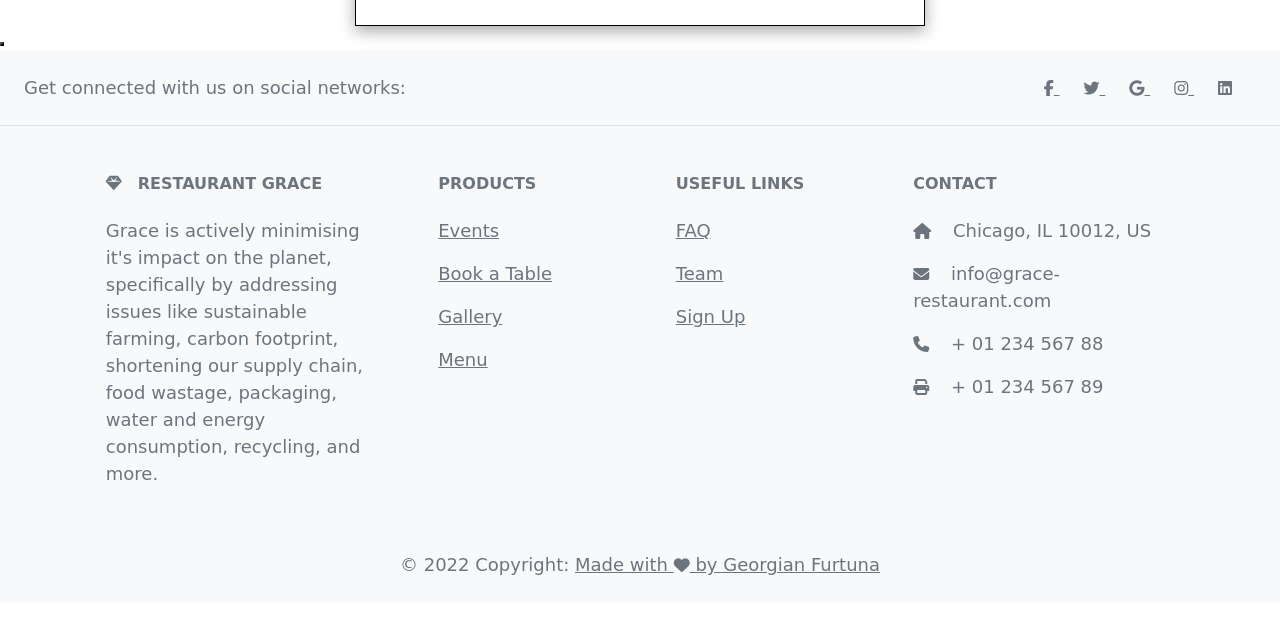
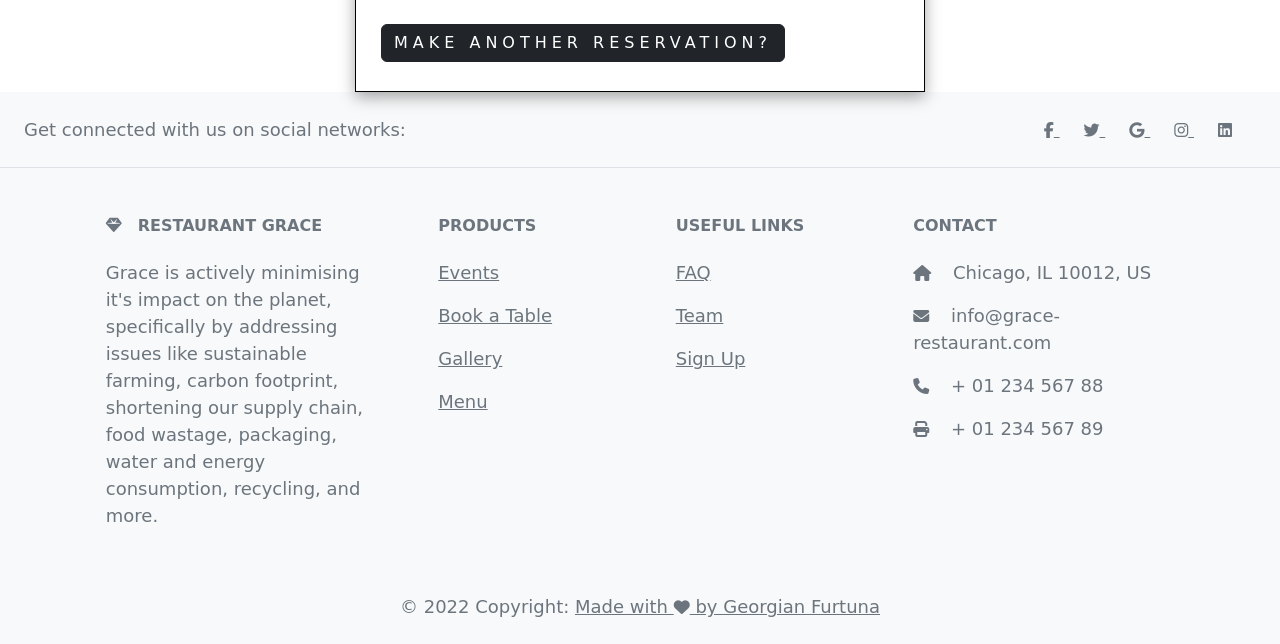
Before and after one commit to GeorgianF/Grace-P4-CI, a Django app: page /view-bookings/ in a window 1280 px wide. Shown: the part 223-867 px from the top of the page. Before the commit the page ends 798 px from the top, so only its background shows below. Run offline with Django 3.2, Linux system fonts and the light colour scheme; the visitor is signed in with stand-in values (Sample User, id 1); data that the repository does not hold is empty; some libraries are stand-ins or nearby versions; some web fonts are replaced.

Commit message:
add a button to redirect from the view all booking page to the booking form

```diff
--- a/templates/booking-view-all.html
+++ b/templates/booking-view-all.html
@@ -35,16 +35,15 @@
                     {% endif %}
                 </tr>
                 {% endfor %}
+            </table>
+            <a class="btn btn-dark mb-1 mt-4" href="{% url 'booking' %}"> MAKE ANOTHER RESERVATION?</a>
+        </div>
+
+    </div>
+
+</div>
 
 
-            </table>
-        </div>
-    </div>
-</div>
-
-<button>
-
-</button>
 
 
 
```
